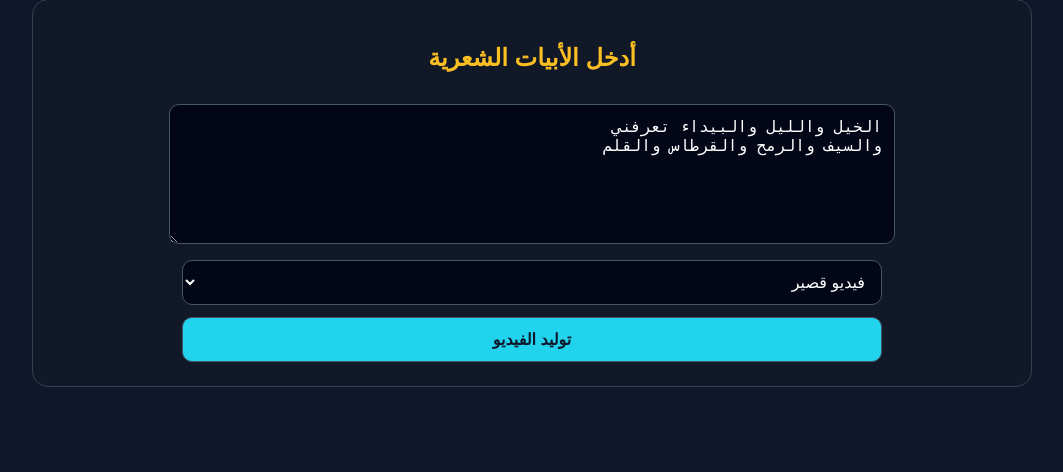
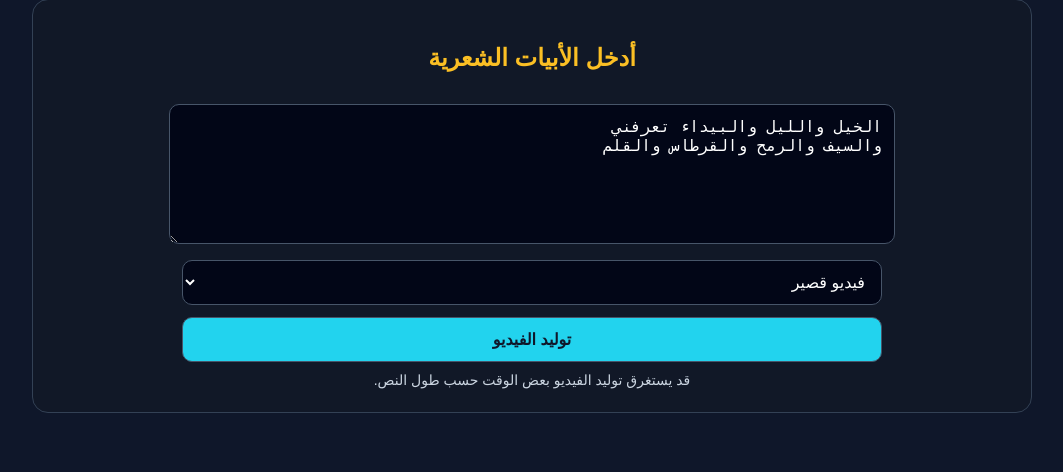
Before and after one commit to malkashaw-lab/Bayt-AI, a Python web app: template templates/index.html in a window 1280 px wide. Shown: the part 226-698 px from the top of the page, without its empty margins (108-1171 px from the left). Run offline with Jinja, Linux system fonts and the light colour scheme; the template is opened without the code that fills it, so the values that code supplies are empty.

Commit message:
Update index.html

```diff
--- a/templates/index.html
+++ b/templates/index.html
@@ -59,6 +59,11 @@
       border: 1px solid #334155;
       background: black;
     }
+    .note {
+      color: #cbd5e1;
+      font-size: 14px;
+      margin-top: 10px;
+    }
   </style>
 </head>
 <body>
@@ -82,6 +87,7 @@
       <br>
       <button type="submit">توليد الفيديو</button>
     </form>
+    <div class="note">قد يستغرق توليد الفيديو بعض الوقت حسب طول النص.</div>
   </div>
 
   {% if result %}
```
